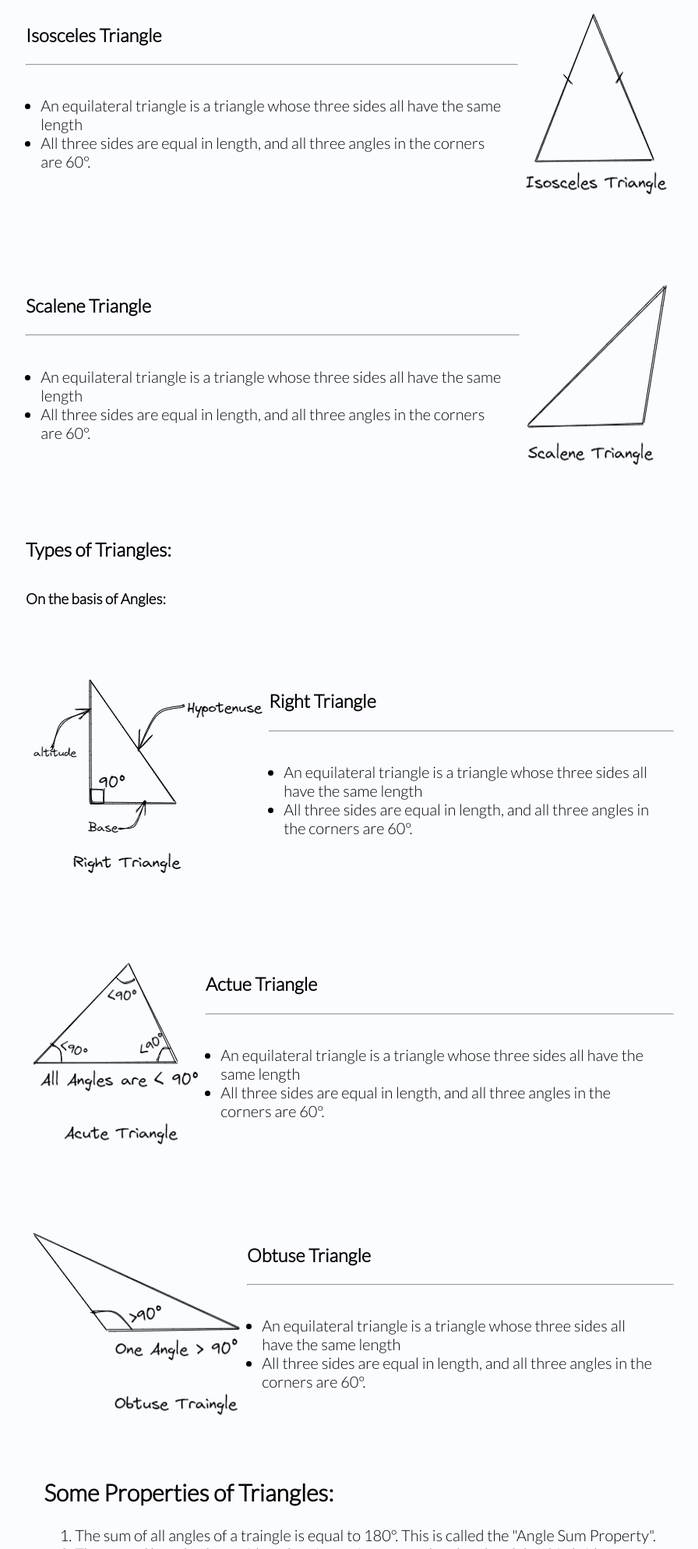
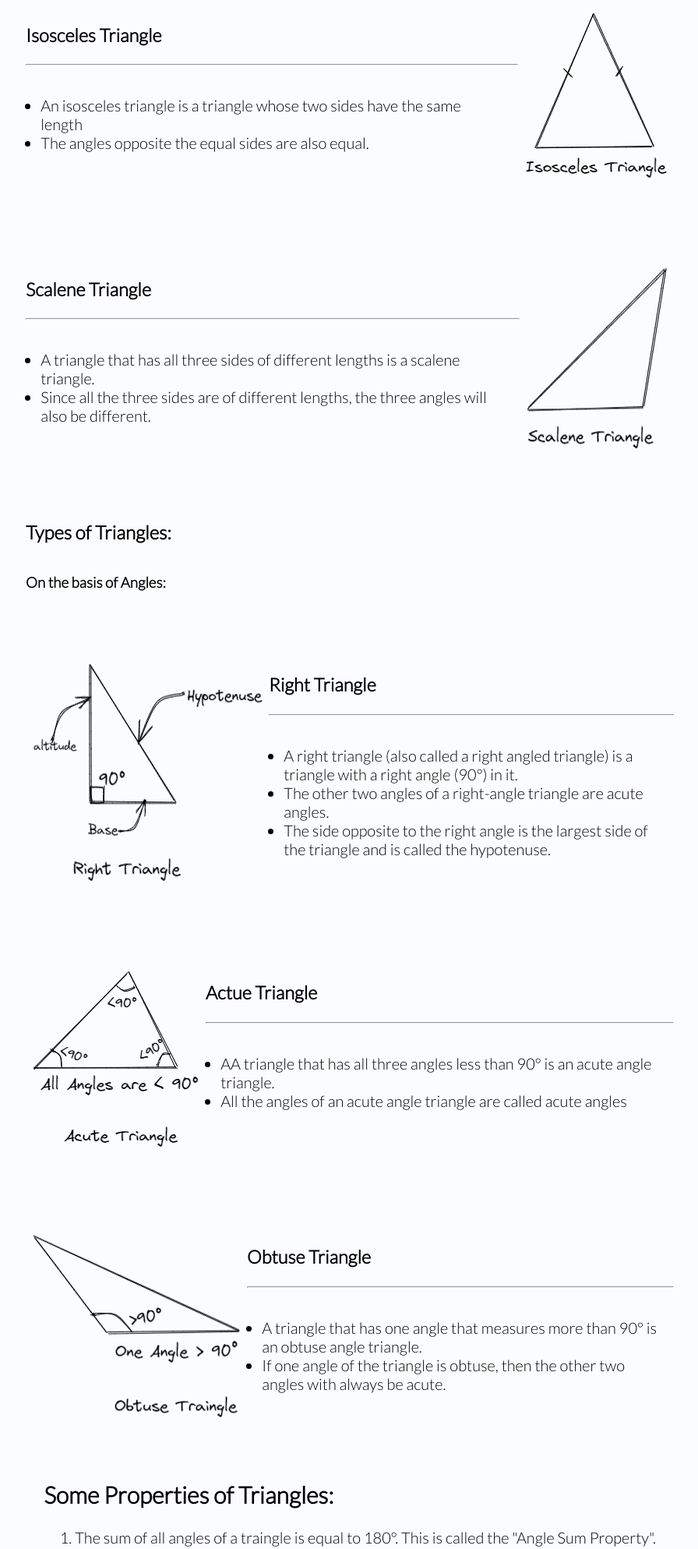
Before and after one commit to rahulbakshi4/fun-with-triangles, a plain HTML site: page learn.html in a window 1280 px wide. Shown: the part 900-2887 px from the top of the page at 78% size, without its empty margins (191-1087 px from the left). Drawn offline with Linux system fonts and the light colour scheme.

Commit message:
content update

```diff
--- a/learn.html
+++ b/learn.html
@@ -47,20 +47,20 @@
                     <h3>Isosceles Triangle</h3>
                     <hr>
                     <ul style = "padding: 1.2rem" >
-                        <li>An equilateral triangle is a triangle whose three sides all have the same length</li>
-                        <li>All three sides are equal in length, and all three angles in the corners are 60º. </li>
+                        <li>An isosceles triangle is a triangle whose two sides have the same length</li>
+                        <li>The angles opposite the equal sides are also equal. </li>
                     </ul>
                 </div>
 
-                <img src="images/Isosceles.png" alt="" srcset="">
+                <img src="images/Isosceles.png" alt="">
             </div>
             <div class="type">
                 <div>
                     <h3>Scalene Triangle</h3>
                     <hr>
                     <ul style = "padding: 1.2rem" >
-                        <li>An equilateral triangle is a triangle whose three sides all have the same length</li>
-                        <li>All three sides are equal in length, and all three angles in the corners are 60º. </li>
+                        <li>A triangle that has all three sides of different lengths is a scalene triangle.</li>
+                        <li>Since all the three sides are of different lengths, the three angles will also be different. </li>
                     </ul>
                 </div>
                 <img src="images/Scalene.png" alt="" srcset="">
@@ -79,8 +79,10 @@
                 <h3>Right Triangle</h3>
                 <hr>
                 <ul style = "padding: 1.2rem" >
-                    <li>An equilateral triangle is a triangle whose three sides all have the same length</li>
-                    <li>All three sides are equal in length, and all three angles in the corners are 60º. </li>
+                    <li>A right triangle (also called a right angled triangle)
+                        is a triangle with a right angle (90°) in it.</li>
+                    <li>The other two angles of a right-angle triangle are acute angles.</li>
+                    <li>The side opposite to the right angle is the largest side of the triangle and is called the hypotenuse.</li>
                 </ul>
             </div>
         </div>
@@ -91,8 +93,8 @@
                 <h3>Actue Triangle</h3>
                 <hr>
                 <ul style = "padding: 1.2rem" >
-                    <li>An equilateral triangle is a triangle whose three sides all have the same length</li>
-                    <li>All three sides are equal in length, and all three angles in the corners are 60º. </li>
+                    <li>AA triangle that has all three angles less than 90° is an acute angle triangle.</li>
+                    <li>All the angles of an acute angle triangle are called acute angles</li>
                 </ul>
             </div>
         </div>
@@ -102,8 +104,8 @@
                 <h3>Obtuse Triangle</h3>
                 <hr>
                 <ul style = "padding: 1.2rem" >
-                    <li>An equilateral triangle is a triangle whose three sides all have the same length</li>
-                    <li>All three sides are equal in length, and all three angles in the corners are 60º. </li>
+                    <li>A triangle that has one angle that measures more than 90° is an obtuse angle triangle.</li>
+                    <li>If one angle of the triangle is obtuse, then the other two angles with always be acute.</li>
                 </ul>
             </div>
         </div>
```
